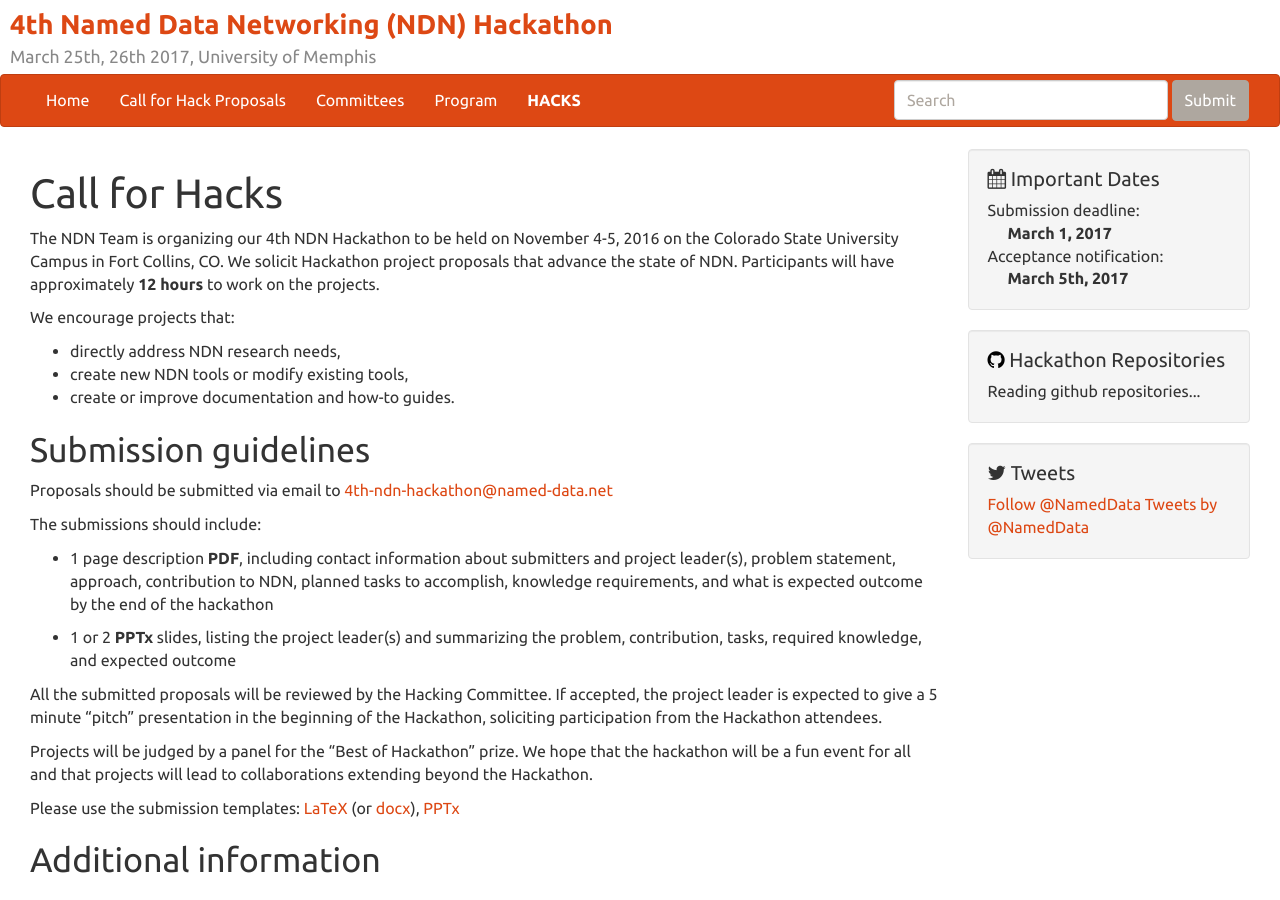
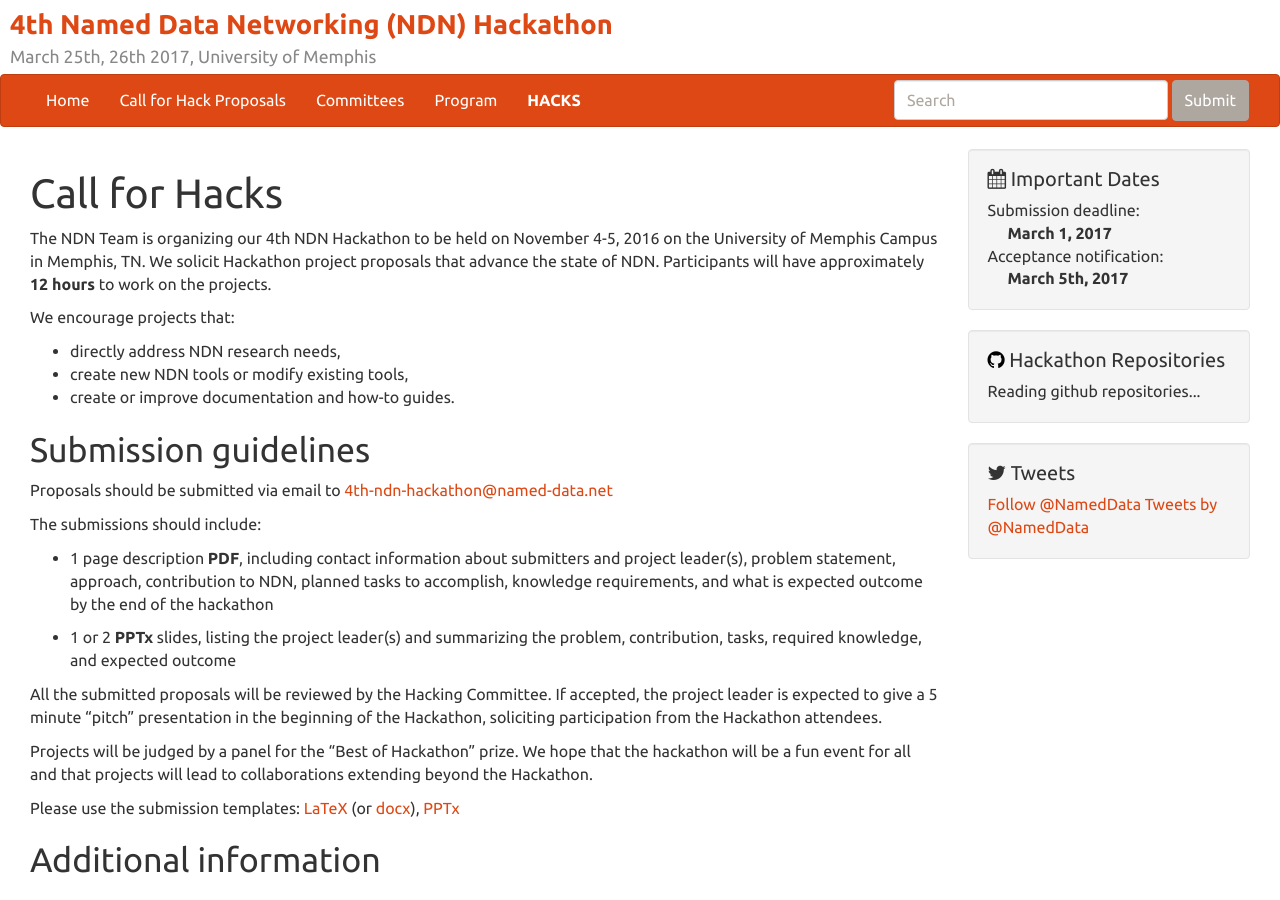
Before and after one commit to 4th-ndn-hackathon/4th-ndn-hackathon, a Jekyll site: the page built from cfh.md, in a window 1280 px wide and 900 px high. Built offline with Jekyll 4.4.1, drawn with Linux system fonts in a browser that asks for light colours; comment, search, counter and statistics services are not loaded.

Commit message:
Update cfh.md

```diff
--- a/cfh.md
+++ b/cfh.md
@@ -2,7 +2,7 @@
 layout: page
 title: Call for Hacks
 ---
-The NDN Team is organizing our 4th NDN Hackathon to be held on November 4-5, 2016 on the Colorado State University Campus in Fort Collins, CO.  We solicit Hackathon project proposals that advance the state of NDN.  Participants will have approximately **12 hours** to work on the projects.
+The NDN Team is organizing our 4th NDN Hackathon to be held on November 4-5, 2016 on the University of Memphis Campus in Memphis, TN.  We solicit Hackathon project proposals that advance the state of NDN.  Participants will have approximately **12 hours** to work on the projects.
 
 We encourage projects that:
 
```
